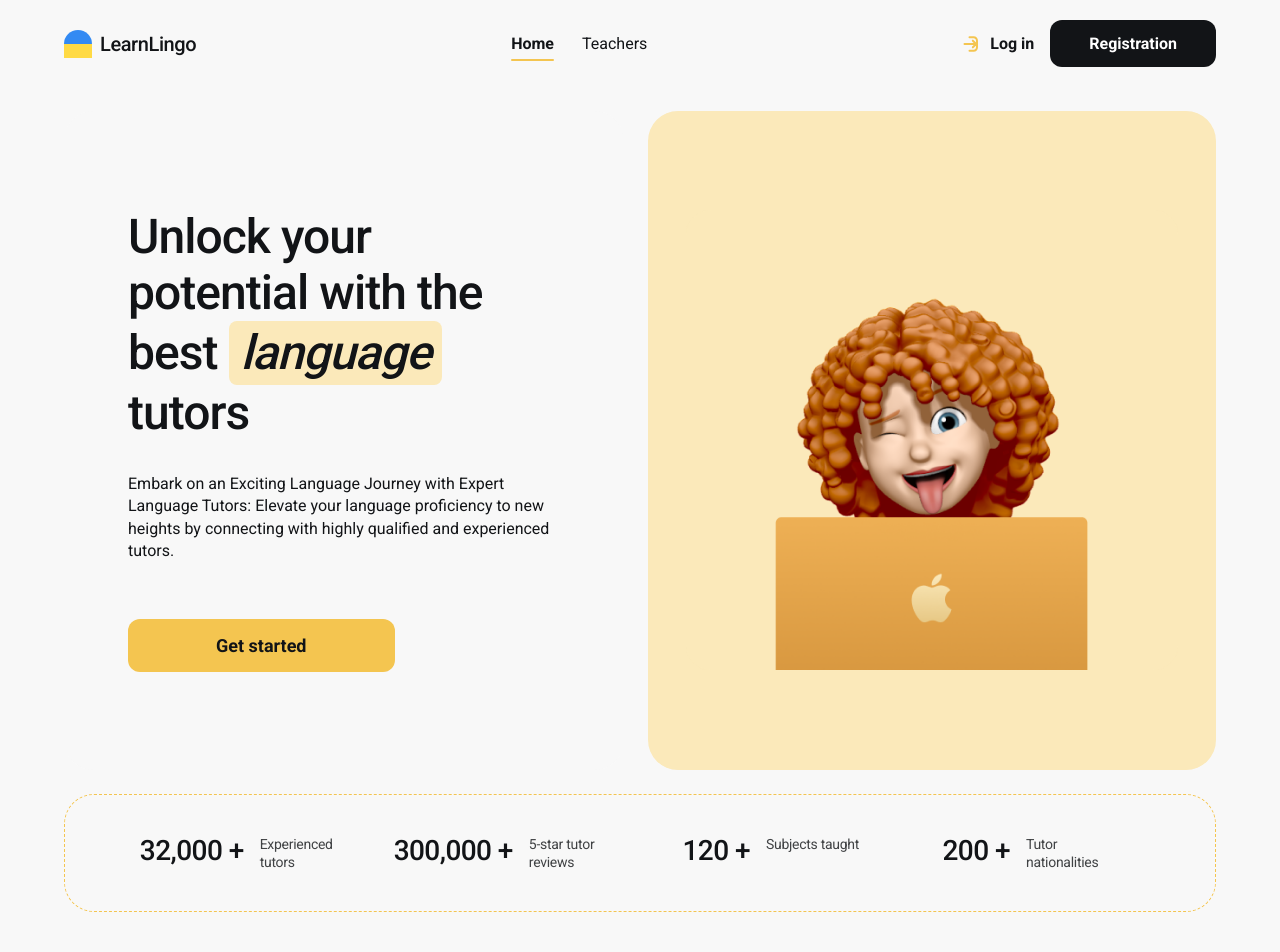
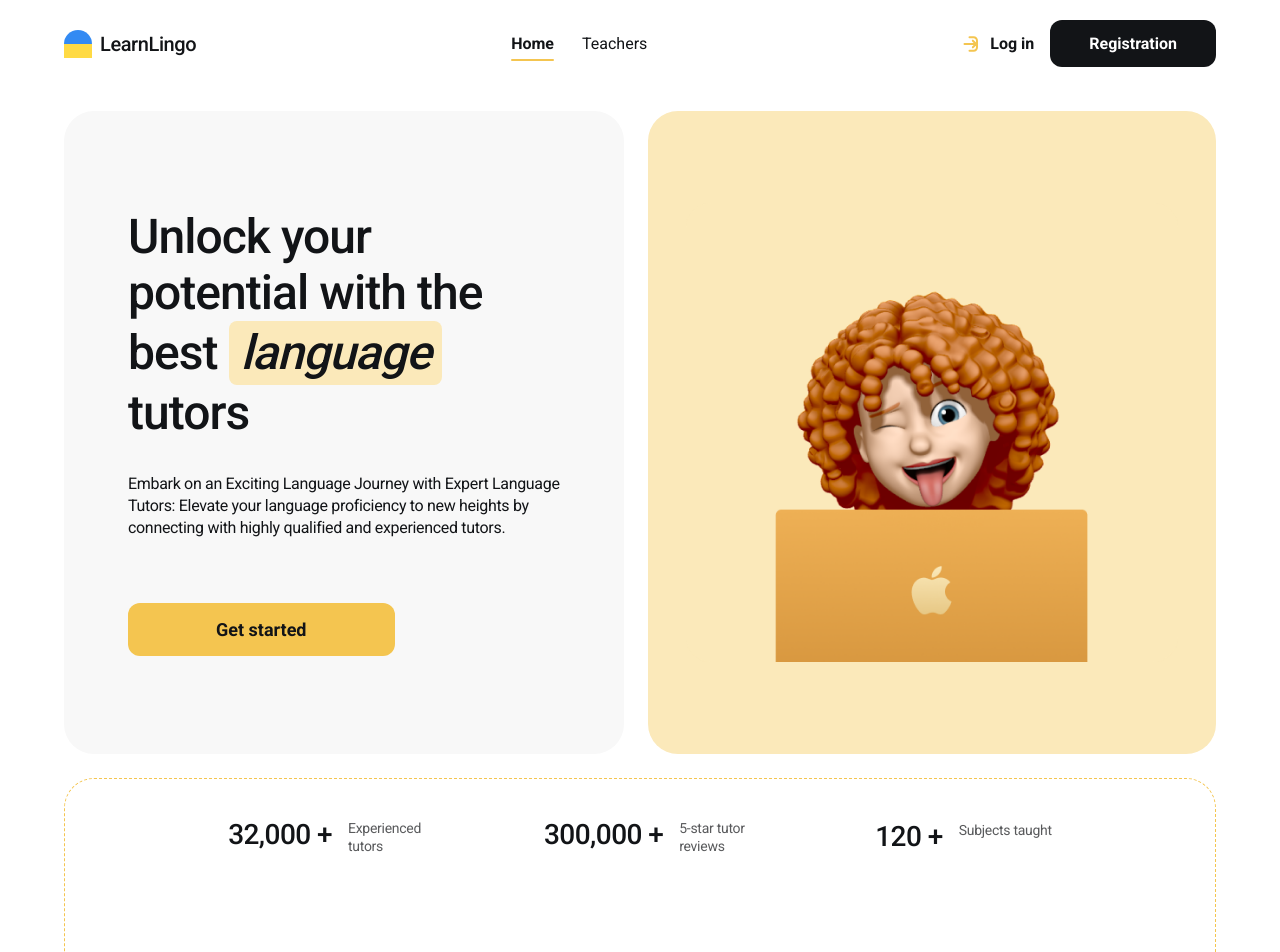
Before and after one commit to tetiana01kovpak/Learn-Lingo, a React (Vite) app: page / in a window 1280 px wide. Shown: the top 952 px of the page. Built offline with nearby package versions, Linux system fonts and the light colour scheme; no server answers.

Commit message:
Fix home page styling inconsistencies

```diff
--- a/src/components/Header/Header.module.css
+++ b/src/components/Header/Header.module.css
@@ -1,6 +1,6 @@
 .header {
   width: 100%;
-  background: var(--color-bg);
+  background: transparent;
 }
 
 .inner {
--- /dev/null
+++ b/src/components/Layout/Layout.module.css
@@ -0,0 +1,17 @@
+.shell {
+  min-height: 100vh;
+  display: flex;
+  flex-direction: column;
+}
+
+.home {
+  background: #ffffff;
+}
+
+.default {
+  background: var(--color-bg);
+}
+
+.main {
+  flex: 1;
+}
--- a/src/components/Layout/Layout.tsx
+++ b/src/components/Layout/Layout.tsx
@@ -1,11 +1,18 @@
-import { Outlet } from 'react-router-dom';
+import { Outlet, useLocation } from 'react-router-dom';
+import clsx from 'clsx';
 import { Header } from '@/components/Header/Header';
+import styles from './Layout.module.css';
 
-export const Layout = () => (
-  <>
-    <Header />
-    <main style={{ flex: 1 }}>
-      <Outlet />
-    </main>
-  </>
-);
+export const Layout = () => {
+  const { pathname } = useLocation();
+  const isHome = pathname === '/';
+
+  return (
+    <div className={clsx(styles.shell, isHome ? styles.home : styles.default)}>
+      <Header />
+      <main className={styles.main}>
+        <Outlet />
+      </main>
+    </div>
+  );
+};
--- a/src/components/Modal/forms.module.css
+++ b/src/components/Modal/forms.module.css
@@ -9,7 +9,7 @@
 .subtitle {
   font-size: 16px;
   line-height: 1.375;
-  color: var(--color-text-soft);
+  color: rgba(18, 20, 23, 0.8);
   margin-bottom: 40px;
 }
 
--- a/src/pages/HomePage.module.css
+++ b/src/pages/HomePage.module.css
@@ -41,14 +41,15 @@
 
 .subtitle {
   margin-top: 32px;
-  max-width: 470px;
+  max-width: 471px;
   font-size: 16px;
-  line-height: 1.4;
+  line-height: 1.375;
+  letter-spacing: -0.02em;
   color: var(--color-text);
 }
 
 .cta {
-  margin-top: 56px;
+  margin-top: 64px;
   align-self: flex-start;
   padding: 16px 88px;
   background: var(--color-primary);
@@ -87,8 +88,9 @@
   border-radius: 30px;
   padding: 40px 64px;
   display: flex;
-  justify-content: space-between;
-  gap: 24px;
+  justify-content: center;
+  align-items: center;
+  gap: 100px;
   flex-wrap: wrap;
 }
 
@@ -96,9 +98,6 @@
   display: flex;
   align-items: flex-start;
   gap: 16px;
-  flex: 1;
-  min-width: 180px;
-  justify-content: center;
 }
 
 .statValue {
--- a/src/styles/variables.css
+++ b/src/styles/variables.css
@@ -3,7 +3,7 @@
   --color-surface: #ffffff;
   --color-text: #121417;
   --color-text-muted: #8a8a89;
-  --color-text-soft: rgba(18, 20, 23, 0.8);
+  --color-text-soft: rgba(18, 20, 23, 0.7);
   --color-primary: #f4c550;
   --color-primary-hover: #e9b22f;
   --color-btn-hover: #ffdc86;
```
